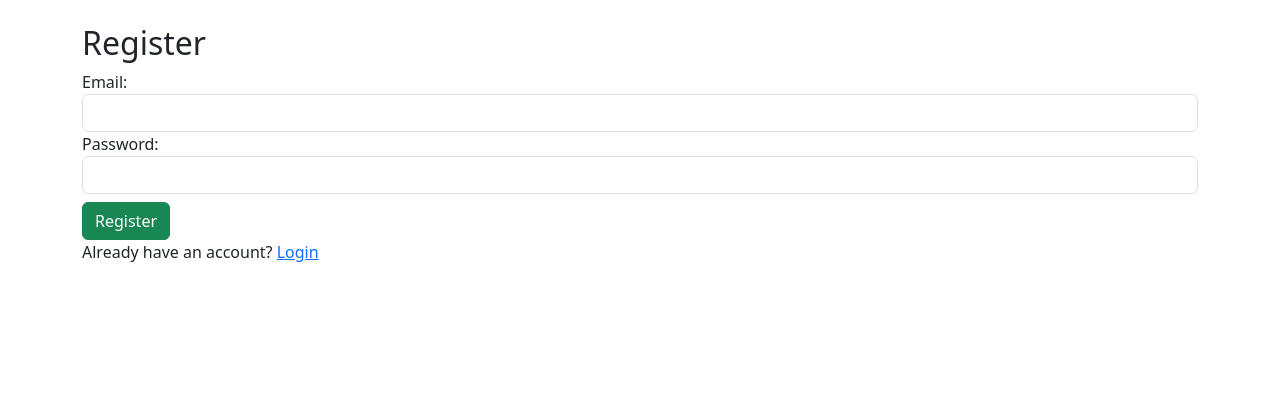
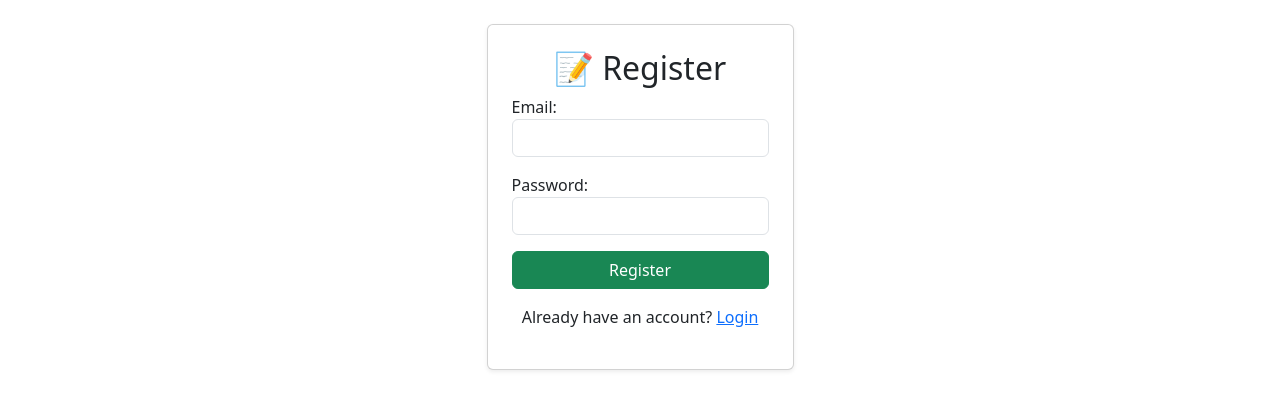
Before and after one commit to samudhan2008/Notes-Sharing-Site-Test, a Flask app: page /register in a window 1280 px wide. Shown: the part 56-466 px from the top of the page. Run offline with Flask 3, Linux system fonts and the light colour scheme.

Commit message:
Update register.html

```diff
--- a/templates/register.html
+++ b/templates/register.html
@@ -1,15 +1,21 @@
 {% extends "base.html" %}
 
 {% block content %}
-    <h2>Register</h2>
+<div class="d-flex justify-content-center">
+    <div class="card p-4 shadow-sm" style="max-width: 400px;">
+        <h2 class="text-center">📝 Register</h2>
         <form method="POST">
+            <div class="mb-3">
                 <label>Email:</label>
                 <input type="email" name="email" required class="form-control">
-
+            </div>
+            <div class="mb-3">
                 <label>Password:</label>
                 <input type="password" name="password" required class="form-control">
-
-        <button type="submit" class="btn btn-success mt-2">Register</button>
+            </div>
+            <button type="submit" class="btn btn-success w-100">Register</button>
         </form>
-    <p>Already have an account? <a href="{{ url_for('login') }}">Login</a></p>
+        <p class="text-center mt-3">Already have an account? <a href="{{ url_for('login') }}">Login</a></p>
+    </div>
+</div>
 {% endblock %}
```
Lines whose indentation alone changed are shown as unchanged.
